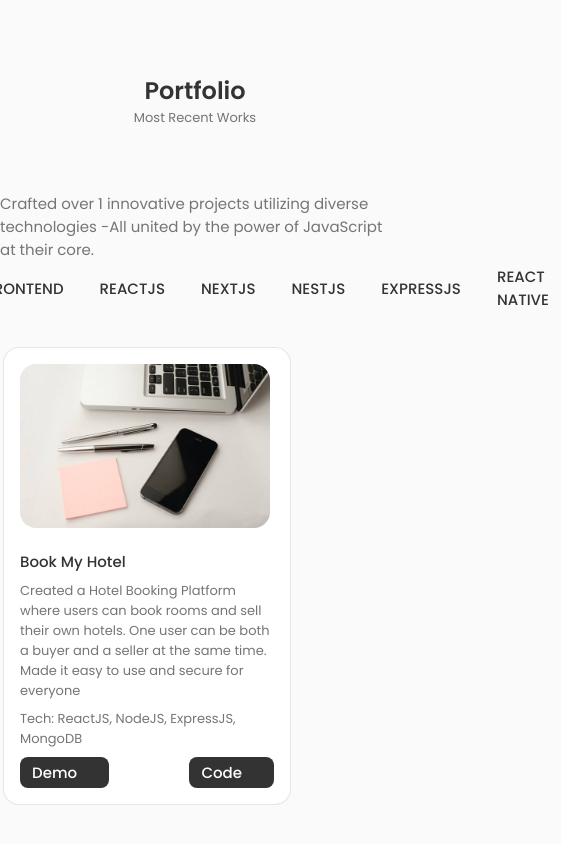
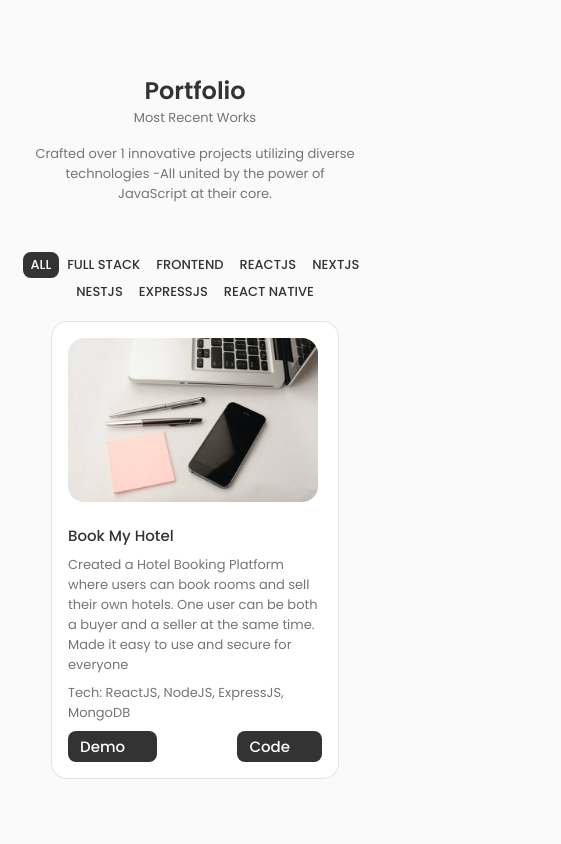
Before and after one commit to SohanR/portfolio-v2, a React (Create React App) app: page / in a window 390 px wide. Shown: the part 2286-3130 px from the top of the page, 561 px wide, since content can reach past the window. Built offline with nearby package versions, Linux system fonts and the light colour scheme; some icons are missing.

Commit message:
responsive

```diff
--- a/src/components/projects/projects.css
+++ b/src/components/projects/projects.css
@@ -4,6 +4,7 @@
   align-items: center;
   column-gap: 0.75rem;
   margin-bottom: var(--mb-2);
+  flex-wrap: wrap;
 }
 
 .work_item {
@@ -57,6 +58,13 @@
   margin-bottom: var(--mb-0-5);
 }
 
+.work_tagline {
+  font-size: var(--normal-font-size);
+  font-weight: var(--font-normal);
+  margin: -3rem 2rem 3rem 2rem;
+  text-align: center;
+}
+
 .work_tags {
   font-size: var(--small-font-size);
   font-weight: var(--font-normal);
@@ -89,3 +97,47 @@
 .work_button:hover .work_button-icon {
   transform: translateX(0.25rem);
 }
+
+@media screen and (max-width: 992px) {
+}
+
+@media screen and (max-width: 768px) {
+  .work_container {
+    grid-template-columns: repeat(2, max-content);
+    gap: 1.5rem;
+  }
+
+  .work_filters {
+    column-gap: 0.05rem;
+    margin-bottom: var(--mb-1);
+  }
+
+  /* .work_item {
+    color: var(--title-color);
+    padding: 0.25rem 0.75rem;
+    font-weight: var(--font-medium);
+    border-radius: 0.5rem;
+    text-transform: capitalize;
+    cursor: pointer;
+  } */
+}
+
+@media screen and (max-width: 460px) {
+  .work_container {
+    grid-template-columns: repeat(1, max-content);
+  }
+
+  .work_filters {
+    column-gap: 0rem;
+    margin-bottom: var(--mb-1);
+  }
+
+  .work_item {
+    padding: 0.2rem 0.5rem;
+    font-size: var(--small-font-size);
+  }
+
+  .work_tagline {
+    font-size: var(--small-font-size);
+  }
+}
```
